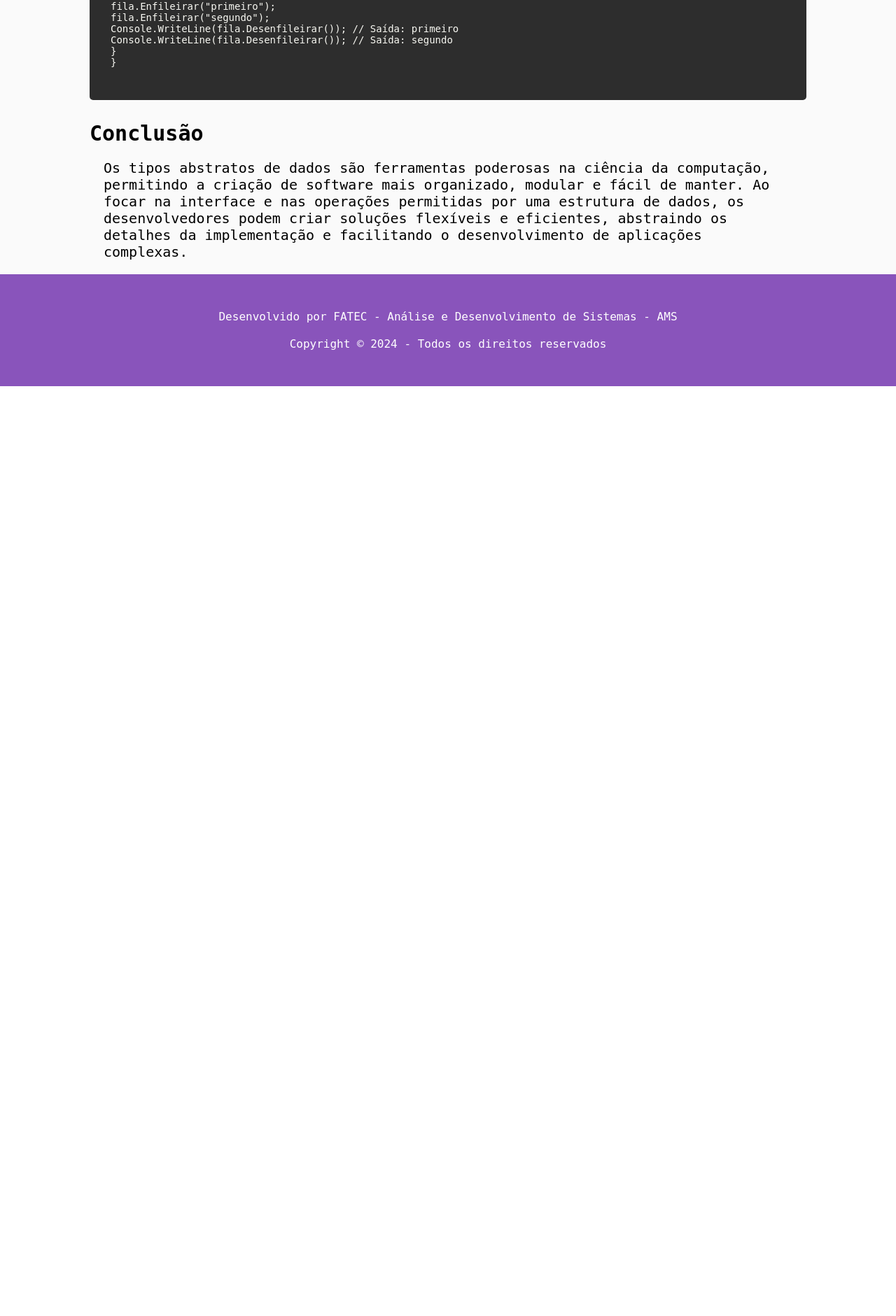
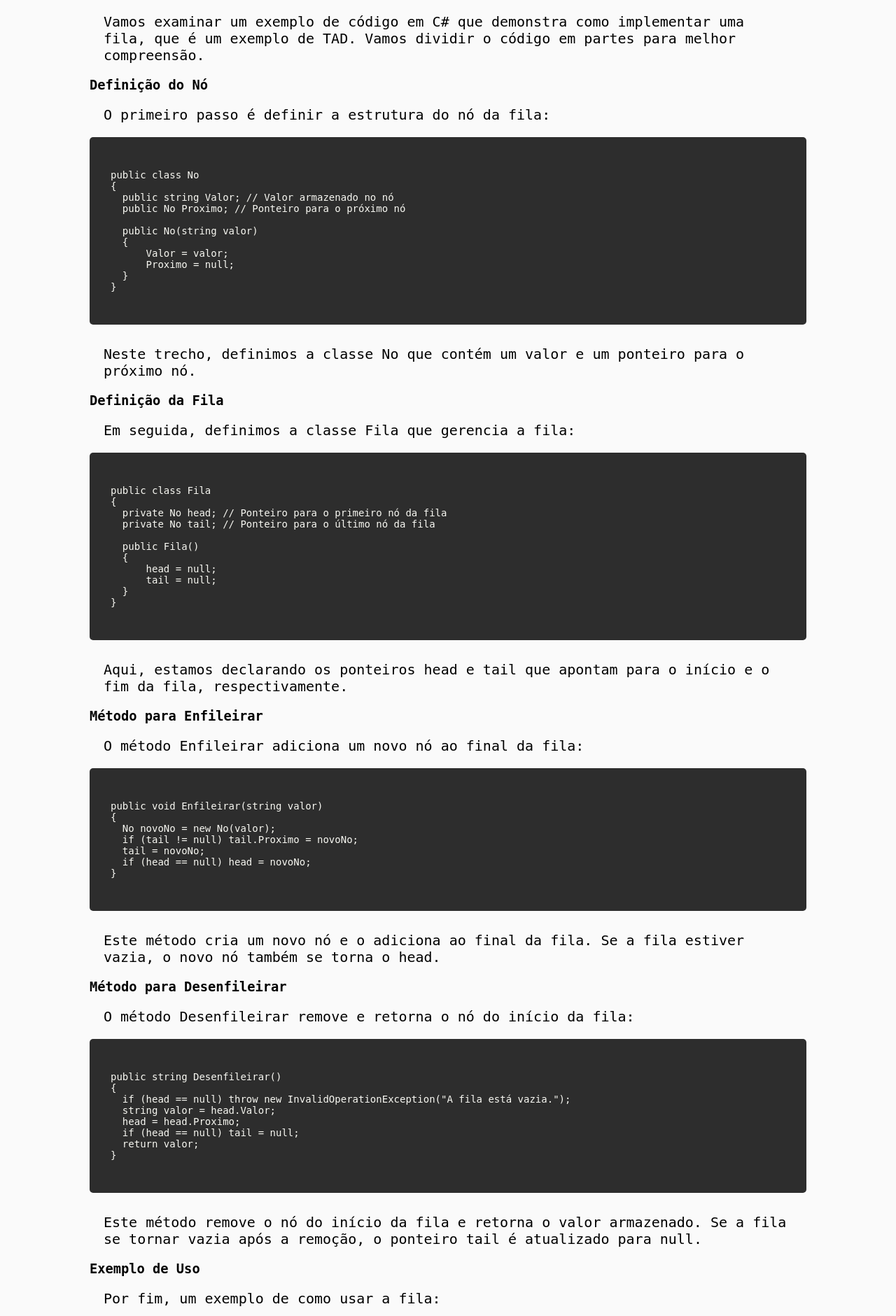
Before and after one commit to M3NT0Sz/CodeStruct, a PHP site: page /tipoAbstratoDados.html in a window 1280 px wide. Shown: the part 1845-3726 px from the top of the page at 70% size. Before the commit the page ends 2397 px from the top, so only its background shows below. Run offline with PHP 8.4, Linux system fonts and the light colour scheme; some libraries are stand-ins or nearby versions.

Commit message:
Arrumando Algumas Coisas

```diff
--- a/CSS/style.css
+++ b/CSS/style.css
@@ -115,6 +115,7 @@ body.dark pre > code.language-csharp {
   justify-content: center;
   align-items: center;
   width: 100%;
+  flex-direction: column;
 
   & > .tela80 {
     width: 80%;
@@ -149,23 +150,23 @@ body.dark pre > code.language-csharp {
 }
 
 .imgInicial {
-  width: 95%;
-  margin-top: 10px;
+  width: 50%;
+  height: auto;
 }
 
-
-
-
-
-
-
+.imagemProg{
+  display: flex;
+  justify-content: center;
+  background-color: #191919;
+}
 
 .navDesen {
   display: flex;
   flex-direction: column;
   align-items: center;
   background-color: #8954bb;
-  padding: 10px;
+  padding-top: 10px;
+  padding-bottom: 10px;
   color: #fff;
   margin-bottom: 20px;
   width: 100%;
--- a/tipoAbstratoDados.html
+++ b/tipoAbstratoDados.html
@@ -14,26 +14,33 @@
         <h1>CodeStruct</h1>
       </a>
 
-        <input type="checkbox" class="checkbox" id="chk">
+      <ul>
+        <h3>
+          <a href="./tipoAbstratoDados.html"><li>Tipo Abstrato de Dados</li></a>
+        </h3>
+        <h3>
+          <a href="./listasSimplesmenteEncadeadas.html"
+            ><li>Listas Simplesmente Encadeadas</li></a
+          >
+        </h3>
+        <h3>
+          <a href="./listasDuplamenteEncadeadas.html"
+            ><li>Listas Duplamente Encadeadas</li></a
+          >
+        </h3>
+      </ul>
+
+      <input type="checkbox" class="checkbox" id="chk" />
       <label class="label" for="chk">
         <i class="fas fa-moon"></i>
         <i class="fas fa-sun"></i>
         <div class="bola"></div>
       </label>
       <script src="./JS/script.js"></script>
-        <script src="https://kit.fontawesome.com/5bcdea54fd.js" crossorigin="anonymous"></script>
-
-      <ul>
-        <h3>
-          <a href="./tipoAbstratoDados.html"><li>Tipo Abstrato de Dados</li></a>
-        </h3>
-        <h3>
-          <a href="./listasSimplesmenteEncadeadas.html"><li>Listas Simplesmente Encadeadas</li></a>
-        </h3>
-        <h3>
-          <a href="./listasDuplamenteEncadeadas.html"><li>Listas Duplamente Encadeadas</li></a>
-        </h3>
-      </ul>
+      <script
+        src="https://kit.fontawesome.com/5bcdea54fd.js"
+        crossorigin="anonymous"
+      ></script>
     </header>
     <section class="tela">
       <section class="tela80">
@@ -42,56 +49,132 @@
         </header>
         <section class="video">
           <h2>Vídeo Explicativo</h2>
-          <section>
-            <iframe src="https://www.youtube.com/embed/06PJrmeG784?si=foy7GeAu2oTJ1cae" frameborder="0" allowfullscreen></iframe>
+          <section class="video-container">
+            <iframe
+              src="https://www.youtube.com/embed/06PJrmeG784?si=foy7GeAu2oTJ1cae"
+              frameborder="0"
+              allowfullscreen
+            ></iframe>
           </section>
         </section>
 
         <section class="textos">
           <h2>Introdução</h2>
-          <p>Os Tipos Abstrato de Dados (TAD) são conceitos fundamentais na ciência da computação que
-             definem estruturas de dados de maneira abstrata, independentemente de implementações específicas.
-             Um TAD especifica um conjunto de valores possíveis e um conjunto de operações que podem ser
-             realizadas sobre esses valores, permitindo que os desenvolvedores se concentrem em como usar a
-             estrutura de dados em vez de como ela é implementada.
+          <p>
+            Os Tipos Abstrato de Dados (TAD) são conceitos fundamentais na
+            ciência da computação que definem estruturas de dados de maneira
+            abstrata, independentemente de implementações específicas. Um TAD
+            especifica um conjunto de valores possíveis e um conjunto de
+            operações que podem ser realizadas sobre esses valores, permitindo
+            que os desenvolvedores se concentrem em como usar a estrutura de
+            dados em vez de como ela é implementada.
           </p>
         </section>
 
         <section class="textos">
           <h2>Importância</h2>
-          <p>Os TADs são cruciais para o desenvolvimento de software robusto e eficiente, pois promovem a
-            reutilização de código e a modularidade. Eles permitem que programadores definam e utilizem
-            estruturas de dados sem se preocupar com os detalhes de implementação, facilitando a
-            manutenção e a evolução do software. Exemplos comuns de TADs incluem listas, filas,
-            pilhas, árvores e grafos.
+          <p>
+            Os TADs são cruciais para o desenvolvimento de software robusto e
+            eficiente, pois promovem a reutilização de código e a modularidade.
+            Eles permitem que programadores definam e utilizem estruturas de
+            dados sem se preocupar com os detalhes de implementação, facilitando
+            a manutenção e a evolução do software. Exemplos comuns de TADs
+            incluem listas, filas, pilhas, árvores e grafos.
+          </p>
+          <p>
+            Além disso, TADs ajudam na abstração dos dados e suas operações,
+            tornando o código mais legível e fácil de entender. Isso é
+            especialmente útil em grandes projetos de software onde várias
+            equipes podem trabalhar em diferentes partes do sistema.
           </p>
         </section>
 
         <section class="textos">
           <h2>Funcionamento</h2>
-          <p>Um TAD define uma interface clara para operações sobre uma estrutura de dados. Por exemplo, um
-            TAD para uma lista pode incluir operações como adicionar um elemento, remover um elemento e
-            acessar um elemento em uma posição específica. A implementação concreta desses métodos pode
-            variar, mas a interface permanece consistente.
+          <p>
+            Um TAD define uma interface clara para operações sobre uma estrutura
+            de dados. Por exemplo, um TAD para uma lista pode incluir operações
+            como adicionar um elemento, remover um elemento e acessar um
+            elemento em uma posição específica. A implementação concreta desses
+            métodos pode variar, mas a interface permanece consistente.
           </p>
+          <p>
+            Isso significa que você pode ter diferentes implementações do mesmo
+            TAD (por exemplo, uma lista pode ser implementada como uma lista
+            simplesmente encadeada ou uma lista duplamente encadeada), mas o
+            conjunto de operações que você pode realizar sobre a lista permanece
+            o mesmo.
+          </p>
+          <img
+          style="width: 50%;"
+            src="https://blog.pantuza.com/uploads/3c2f826b9b662f523fc857cc9eec0b42c73cd77e"
+            alt="Exemplo de TAD com diferentes implementações"
+          />
         </section>
 
         <section class="textos">
           <h2>Exemplo de Código em C#</h2>
-          <section>
+          <p>
+            Vamos examinar um exemplo de código em C# que demonstra como
+            implementar uma fila, que é um exemplo de TAD. Vamos dividir o
+            código em partes para melhor compreensão.
+          </p>
+
+          <h3>Definição do Nó</h3>
+          <p>O primeiro passo é definir a estrutura do nó da fila:</p>
+          <section class="code-container">
+            <pre><code class="language-csharp">
+public class No
+{
+  public string Valor; // Valor armazenado no nó
+  public No Proximo; // Ponteiro para o próximo nó
+
+  public No(string valor)
+  {
+      Valor = valor;
+      Proximo = null;
+  }
+}
+              </code></pre>
+          </section>
+          <p>
+            Neste trecho, definimos a classe <code>No</code> que contém um valor
+            e um ponteiro para o próximo nó.
+          </p>
+
+          <h3>Definição da Fila</h3>
+          <p>
+            Em seguida, definimos a classe <code>Fila</code> que gerencia a
+            fila:
+          </p>
+          <section class="code-container">
             <pre><code class="language-csharp">
 public class Fila
 {
-private No head;
-private No tail;
+  private No head; // Ponteiro para o primeiro nó da fila
+  private No tail; // Ponteiro para o último nó da fila
 
-private class No
+  public Fila()
   {
-public string Valor;
-public No Proximo;
-public No(string valor) => Valor = valor;
+      head = null;
+      tail = null;
   }
+}
+              </code></pre>
+          </section>
+          <p>
+            Aqui, estamos declarando os ponteiros <code>head</code> e
+            <code>tail</code> que apontam para o início e o fim da fila,
+            respectivamente.
+          </p>
 
+          <h3>Método para Enfileirar</h3>
+          <p>
+            O método <code>Enfileirar</code> adiciona um novo nó ao final da
+            fila:
+          </p>
+          <section class="code-container">
+            <pre><code class="language-csharp">
 public void Enfileirar(string valor)
 {
   No novoNo = new No(valor);
@@ -99,7 +182,20 @@ if (tail != null) tail.Proximo = novoNo;
   tail = novoNo;
   if (head == null) head = novoNo;
 }
+              </code></pre>
+          </section>
+          <p>
+            Este método cria um novo nó e o adiciona ao final da fila. Se a fila
+            estiver vazia, o novo nó também se torna o <code>head</code>.
+          </p>
 
+          <h3>Método para Desenfileirar</h3>
+          <p>
+            O método <code>Desenfileirar</code> remove e retorna o nó do início
+            da fila:
+          </p>
+          <section class="code-container">
+            <pre><code class="language-csharp">
 public string Desenfileirar()
 {
   if (head == null) throw new InvalidOperationException("A fila está vazia.");
@@ -108,8 +204,18 @@ head = head.Proximo;
   if (head == null) tail = null;
   return valor;
 }
-}
+              </code></pre>
+          </section>
+          <p>
+            Este método remove o nó do início da fila e retorna o valor
+            armazenado. Se a fila se tornar vazia após a remoção, o ponteiro
+            <code>tail</code> é atualizado para <code>null</code>.
+          </p>
 
+          <h3>Exemplo de Uso</h3>
+          <p>Por fim, um exemplo de como usar a fila:</p>
+          <section class="code-container">
+            <pre><code class="language-csharp">
 // Exemplo de uso
 public class Program
 {
@@ -124,14 +230,24 @@ Console.WriteLine(fila.Desenfileirar()); // Saída: segundo
 }
               </code></pre>
           </section>
-        </section>
-
-        <section class="textos">
-          <h2>Conclusão</h2>
-          <p>Os tipos abstratos de dados são ferramentas poderosas na ciência da computação, permitindo a criação de software mais organizado, modular e fácil de manter. Ao focar na interface e nas operações permitidas por uma estrutura de dados, os desenvolvedores podem criar soluções flexíveis e eficientes, abstraindo os detalhes da implementação e facilitando o desenvolvimento de aplicações complexas.
+          <p>
+            Neste exemplo, criamos uma nova fila, enfileiramos dois elementos e
+            depois desenfileiramos e imprimimos esses elementos.
           </p>
         </section>
 
+        <section>
+          <h2>Conclusão</h2>
+          <p>
+            Os tipos abstratos de dados são ferramentas poderosas na ciência da
+            computação, permitindo a criação de software mais organizado,
+            modular e fácil de manter. Ao focar na interface e nas operações
+            permitidas por uma estrutura de dados, os desenvolvedores podem
+            criar soluções flexíveis e eficientes, abstraindo os detalhes da
+            implementação e facilitando o desenvolvimento de aplicações
+            complexas.
+          </p>
+        </section>
       </section>
     </section>
     <footer class="rodape">
```
Also changed, not shown: index.html (+58 -48 lines), listasDuplamenteEncadeadas.html (+16 -18 lines), listasSimplesmenteEncadeadas.html (+12 -12 lines), Imagens/MatheusMendes.jpeg (added), Imagens/programacao.jpg (deleted), Imagens/programacao.png (added). Lines whose indentation alone changed are shown as unchanged.
